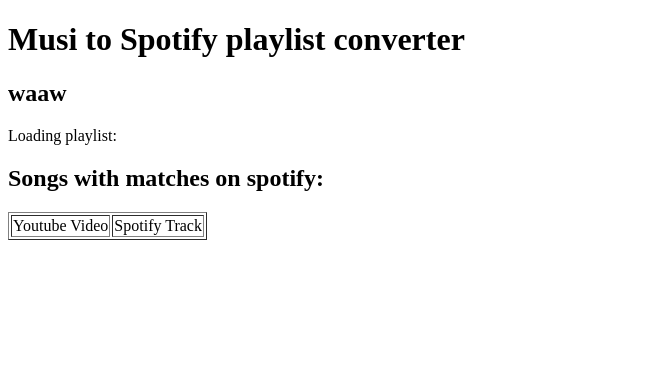
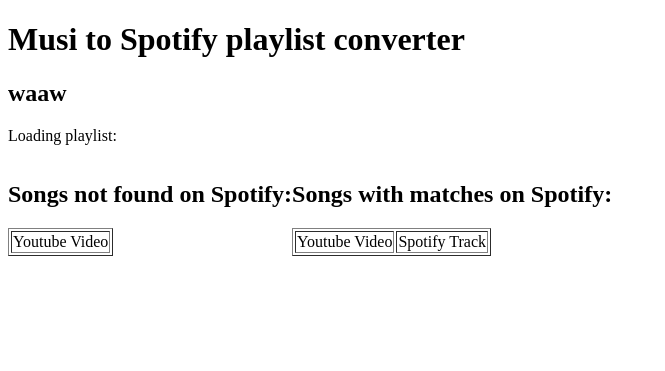
Before and after one commit to CCybart/Musi2Spotify, a Python web app: template Templates/playlist.html in a window 1280 px wide. Shown: the top 371 px of the page, without its empty margins (0-665 px from the left). Run offline with Jinja, Linux system fonts and the light colour scheme; the template is opened without the code that fills it, so the values that code supplies are empty.

Commit message:
Added not found list, aligned lists horizontally

```diff
--- a/Templates/playlist.html
+++ b/Templates/playlist.html
@@ -4,8 +4,15 @@
     <meta charset="UTF-8">
     <meta name="viewport" content="width=device-width, initial-scale=1.0">
     <title>Musi2Spotify</title>
+	<style>
+		.flex-container {
+			display: flex;
+			flex-direction: row;
+			flex-wrap: nowrap;
+		}
+	</style>
     <script>
-		function fetchNewMatches() {
+		function fetchFound() {
             fetch('/get_matches').then(response => response.json()).then(data => {
 				let tableBody = document.getElementById('foundTableBody');
 				tableBody.innerHTML = ''; // Clear existing rows
@@ -32,7 +39,29 @@
 
 					tableBody.appendChild(row);
 				});
-			}).catch(error => console.error('Error fetching file list:', error));
+			}).catch(error => console.error('Error fetching found list:', error));
+        }
+
+		function fetchNotFound() {
+			fetch('/get_not_found').then(response => response.json()).then(data => {
+				let tableBody = document.getElementById('notFoundTableBody');
+				tableBody.innerHTML = ''; // Clear existing rows
+
+				data.forEach(song => {
+					let row = document.createElement('tr');
+
+					let Cell = document.createElement('td');
+					let Link = document.createElement("a");
+					Link.setAttribute("href", song["url"])
+					let LinkText = document.createTextNode(song["title"]+" by "+song["artist"]);
+					Link.appendChild(LinkText);
+					Cell.appendChild(Link);
+
+					row.appendChild(Cell);
+
+					tableBody.appendChild(row);
+				});
+			}).catch(error => console.error('Error fetching not found list:', error));
         }
 
         function fetchLiveData() {
@@ -48,7 +77,8 @@
 					}
 					if (data["songs"]!=0 && data["matched"]==data["songs"]){
 						clearInterval(intervalId);
-						fetchNewMatches()
+						fetchFound()
+						fetchNotFound()
 						clearInterval(intervalId2);
 					}
 					else if (!data["loading"]){
@@ -61,7 +91,8 @@
 			fetchLiveData()
 		}, 500);
 		var intervalId2 = window.setInterval(function(){
-			fetchNewMatches()
+			fetchFound()
+			fetchNotFound()
 		}, 1000);
     </script>
 </head>
@@ -73,8 +104,23 @@
 	<p id="scraped"></p>
 	<p id="matched"></p>
 
-	<h2>Songs with matches on spotify:</h2>
-	<div style="overflow-y:scroll;height: 160px;">
+	<div class="flex-container">
+	 <div>
+	  <h2>Songs not found on Spotify:  </h2>
+	  <div style="overflow-y:auto;max-height: 160px;">
+       <table border="1"><thead>
+        <tr>
+         <td>Youtube Video</td>
+        </tr></thead>
+	    <tbody id="notFoundTableBody">
+	    </tbody>
+       </table>
+	  </div>
+	 </div>
+
+ 	 <div>
+ 	  <h2>Songs with matches on Spotify:</h2>
+ 	  <div style="overflow-y:auto;max-height: 160px;">
        <table border="1"><thead>
         <tr>
          <td>Youtube Video</td>
@@ -84,6 +130,8 @@
  	    </tbody>
        </table>
  	  </div>
+	 </div>
+ 	</div>
 
 </body>
 </html>
--- a/match_strings.py
+++ b/match_strings.py
@@ -1,6 +1,6 @@
 import re
 
-def truncate(string,length=18):
+def truncate(string,length=17):
     if len(string)>length:
         return string[:length]+"..."
     return string
```
Also changed, not shown: main.py (+6 -1 lines). Lines whose indentation alone changed are shown as unchanged.
